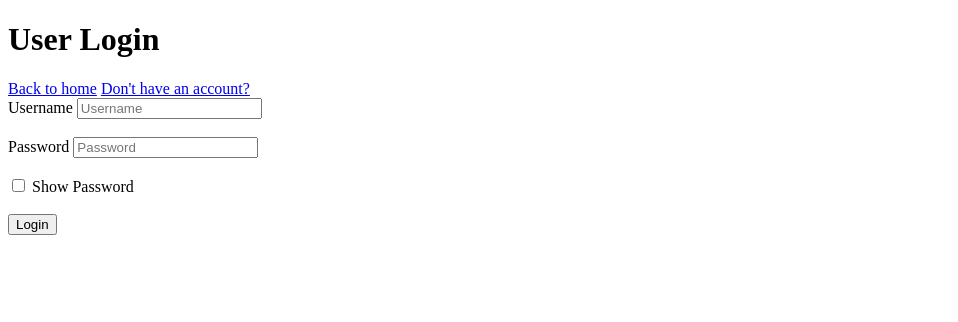
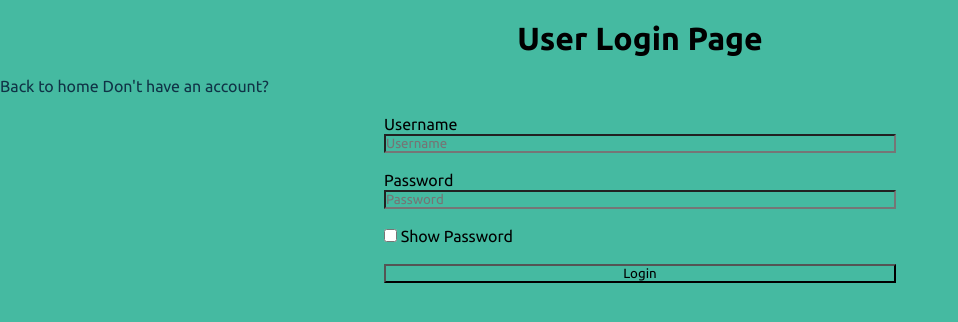
Before and after one commit to nbean452/chat-bubble, a Flask app: page /login in a window 1280 px wide. Shown: the top 322 px of the page, without its empty margins (0-958 px from the left). Run offline with Flask 2, Linux system fonts and the light colour scheme.

Commit message:
added CSS files for layouts and added a new form in input_field.py

```diff
--- a/flask_app/models/input_field.py
+++ b/flask_app/models/input_field.py
@@ -27,3 +27,19 @@ class LoginForm(FlaskForm):
     password = PasswordField(validators=[InputRequired(), Length(
         min=4, max=20)], render_kw={"placeholder": "Password"})
     submit = SubmitField("Login")
+
+
+class ChatForm(FlaskForm):
+    message = StringField(validators=[InputRequired()],
+        render_kw={"placeholder": "Message..."})
+    # TODO, change "Send" to a "greater than" symbol
+    submit = SubmitField("Send")
+
+    # TODO, might want to check the function below later!
+    def validate_message(self, message):
+        if message.data == "":
+            raise ValidationError(
+                "Message is empty! Please enter a message."
+            )
+
+    # https://www.geeksforgeeks.org/flask-form-submission-without-page-reload/
--- a/flask_app/models/user.py
+++ b/flask_app/models/user.py
@@ -6,6 +6,8 @@ class User(db.Model, UserMixin):
     username = db.Column(db.String(30), unique=True, nullable=False)
     email = db.Column(db.String(50), unique=True, nullable=False)
     password = db.Column(db.String(50), nullable=False)
+    # TODO, add default profile picture and upload profile picture
+    profile_pic = db.Column(db.Text)
     chats = db.relationship('Chat', backref='sender')
 
     def __init__(self, username, email, password):
--- a/flask_app/routes/rooms.py
+++ b/flask_app/routes/rooms.py
@@ -8,13 +8,15 @@ from ..extensions import db
 
 rooms = Blueprint('rooms', __name__, url_prefix='/r')
 
+# TODO, remove this file later!
 @rooms.route('/')
 def index():
-    return render_template("rooms_index.html")
+    return render_template("rooms-index.html")
 
 # @rooms.route('/create', defaults=)
 @rooms.route('/create')
 def create():
+    # code snippet below is for testing the web application
     room=Room('testing')
     room.users.append(User.query.filter_by(username='nicho').first())
     db.session.add(room)
@@ -23,6 +25,7 @@ def create():
 
 @rooms.route('/join/<roomname>')
 def join(roomname):
+    # code snippet below is for testing the web application
     room = Room.query.filter_by(name=roomname).first()
     room.users.append(User.query.filter_by(username='john').first())
     room.users.append(User.query.filter_by(username='steve').first())
@@ -31,6 +34,7 @@ def join(roomname):
 
 @rooms.route('/<roomname>')
 def open(roomname):
+    # code snippet below is for testing the web application
     # return "opening room " + str(id) + "!"
     room = Room.query.filter_by(name=roomname).first()
     user=User.query.filter_by(username='nicho').first()
--- a/flask_app/routes/root.py
+++ b/flask_app/routes/root.py
@@ -1,4 +1,4 @@
-from ..models.input_field import LoginForm, RegisterForm
+from ..models.input_field import LoginForm, RegisterForm, ChatForm
 from flask import Blueprint, render_template, redirect, url_for
 from werkzeug.exceptions import HTTPException
 from ..models.user import User
@@ -9,6 +9,11 @@ root = Blueprint('root', __name__)
 
 @root.route('/')
 def index():
+    # different template for authorized and unauthorized users
+    if current_user.authorized:
+        room = Room.query.filter_by()
+        chat_form = ChatForm()
+        return render_template('chat.html', chat_form=chat_form)
     return render_template('index.html')
 
 @root.route('/login', methods=['GET', 'POST'])
@@ -52,6 +57,7 @@ def register():
 
     return render_template('register.html', form=form)
 
+# TODO, add error handler later!
 # @root.errorhandler(HTTPException)
 # def error(e):
 #     if e.code<400:
--- a/flask_app/routes/users.py
+++ b/flask_app/routes/users.py
@@ -9,9 +9,10 @@ from ..extensions import db
 
 users = Blueprint('users', __name__, url_prefix='/u')
 
+# TODO, remove later!
 @users.route('/')
 def index():
-    return render_template('user_index.html')
+    return render_template('user-index.html')
 
 @users.route('/<string:username>')
 @login_required
--- a/flask_app/static/css/general.css
+++ b/flask_app/static/css/general.css
@@ -1,10 +1,49 @@
+/* google fonts */
+/*
+font-family: 'Monoton', cursive;
+font-family: 'Ubuntu', sans-serif;
+*/
+@import url('https://fonts.googleapis.com/css2?family=Monoton&family=Ubuntu:wght@400;700&display=swap');
+
 /* saving the colors for future uses */
 :root{
     --main-color:#45BAA1;
     --second-color:#4599BA;
     --third-color:#45BA66;
+    --text-color:#103346;
+    --text-highlight-color:#9193ff;
 }
 
 * {
-    /* background-color: aqua; */
+    background-color: var(--main-color);
+    font-family: 'Ubuntu', sans-serif;
+
+    /* for easier layout organization */
+    box-sizing: border-box;
+    margin: 0;
+    padding: 0;
 }
+
+.header {
+    width: fit-content;
+    margin: 20px auto;
+    background-color: var(--second-color);
+}
+
+#header-text {
+    font-family: 'Monoton', cursive;
+}
+
+ul{
+    list-style-type: none;
+}
+
+a{
+    text-decoration: none;
+    transition: all 0.2s ease-in-out;
+    color: var(--text-color);
+}
+
+a:hover{
+    color: var(--text-highlight-color);
+}
--- /dev/null
+++ b/flask_app/static/css/input-field.css
@@ -0,0 +1,18 @@
+/* put all the css required so that the input field are organized */
+
+.form-container{
+    width: 40%;
+    margin: 20px auto;
+
+    /* add padding later or margin! */
+}
+
+#username,
+#email,
+#password,
+#submit{
+    width: 100%;
+
+    /* add padding later! */
+    /* padding: ; */
+}
--- a/flask_app/templates/login.html
+++ b/flask_app/templates/login.html
@@ -5,15 +5,21 @@
     <meta charset="UTF-8">
     <meta http-equiv="X-UA-Compatible" content="IE=edge">
     <meta name="viewport" content="width=device-width, initial-scale=1.0">
-    <title>Login</title>
+    <title>Chat Bubble</title>
+    <link rel="stylesheet" href="{{url_for('static', filename='css/general.css')}}">
+    <link rel="stylesheet" href="{{url_for('static', filename='css/input-field.css')}}">
 </head>
 
 <body>
-    <h1>User Login</h1>
+    <div class="header">
+        <h1>User Login Page</h1>
+    </div>
 
+    <!-- TODO, move the links later! -->
     <a href="{{url_for('root.index')}}">Back to home</a>
     <a href="{{url_for('root.register')}}">Don't have an account?</a>
 
+    <div class="form-container">
         <!-- for each error in the form, display the errors -->
         {% for field, errors in form.errors.items() %}
         <p class="error-msg">{{ form[field].label }}: {{ ', '.join(errors) }}</p>
@@ -37,6 +43,7 @@
             <!-- submit button-->
             {{form.submit}}
         </form>
+    </div>
 
     <!-- script for hiding and showing the password field -->
     <script src="{{url_for('static', filename='js/show_password.js')}}"></script>
--- a/flask_app/templates/register.html
+++ b/flask_app/templates/register.html
@@ -5,7 +5,8 @@
     <meta charset="UTF-8">
     <meta http-equiv="X-UA-Compatible" content="IE=edge">
     <meta name="viewport" content="width=device-width, initial-scale=1.0">
-    <title>Register</title>
+    <title>Chat Bubble</title>
+    <link rel="stylesheet" href="{{url_for('static', filename='css/general.css')}}">
 </head>
 
 <body>
@@ -15,6 +16,7 @@
     <a href="{{url_for('root.login')}}">Already have an account?</a>
 
 
+    <div class="form-container">
         <!-- For each error in the form, display the errors! -->
         {% for field, errors in form.errors.items() %}
         <p class="error-msg">{{ form[field].label }}: {{ ', '.join(errors) }}</p>
@@ -44,6 +46,7 @@
             {{form.submit}}
 
         </form>
+    </div>
 
     <!-- script for hiding and showing the password field -->
     <script src="{{url_for('static', filename='js/show_password.js')}}"></script>
```
Also changed, not shown: flask_app/static/css/chat.css (added, +36 -0 lines), flask_app/templates/chat.html (+20 -1 lines), flask_app/templates/error404.html (+6 -2 lines), flask_app/templates/index.html (+10 -3 lines), flask_app/templates/rooms-index.html (renamed from flask_app/templates/user_index.html, +6 -3 lines), flask_app/templates/user-index.html (renamed from flask_app/templates/rooms_index.html, +6 -3 lines), README.md. Lines whose indentation alone changed are shown as unchanged.
